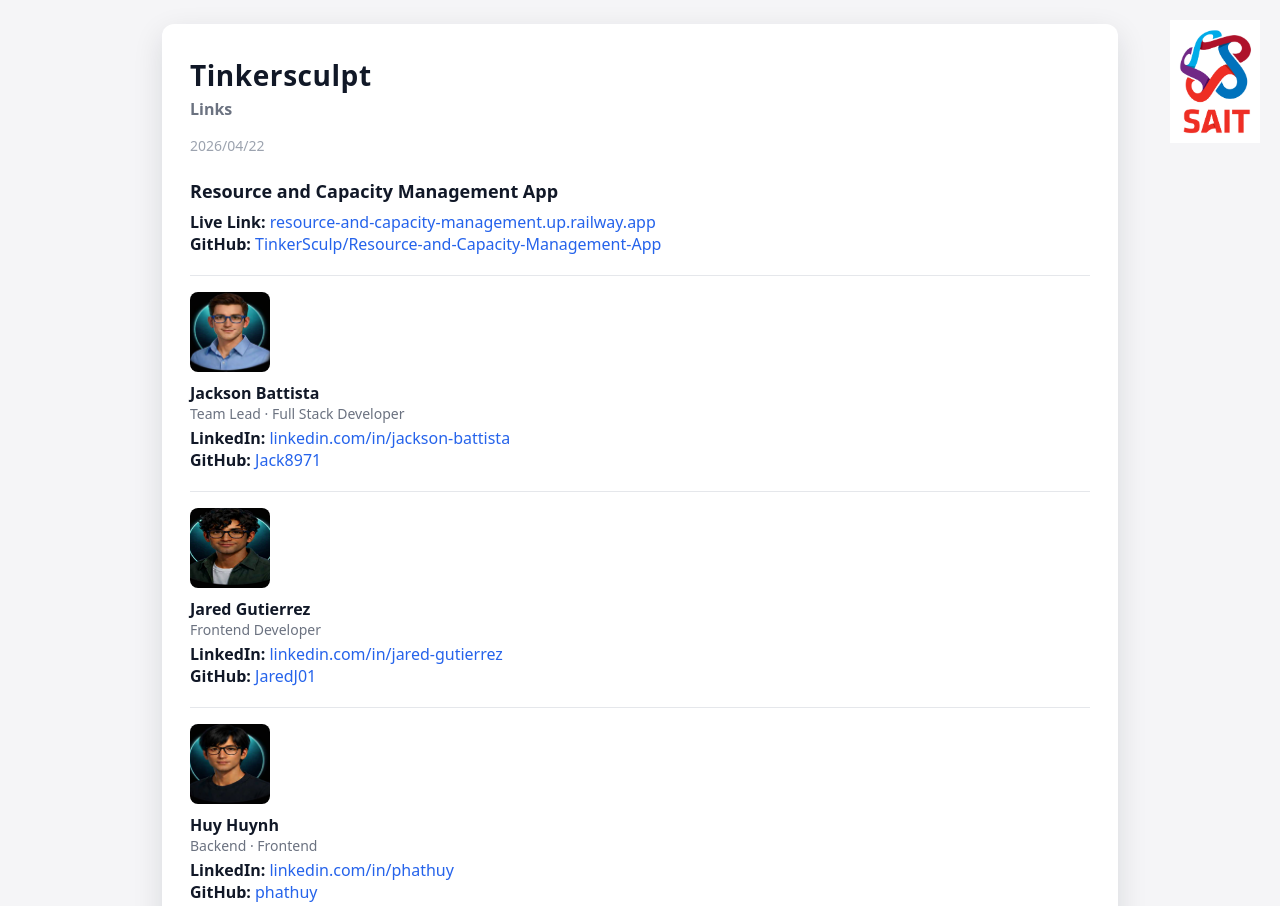
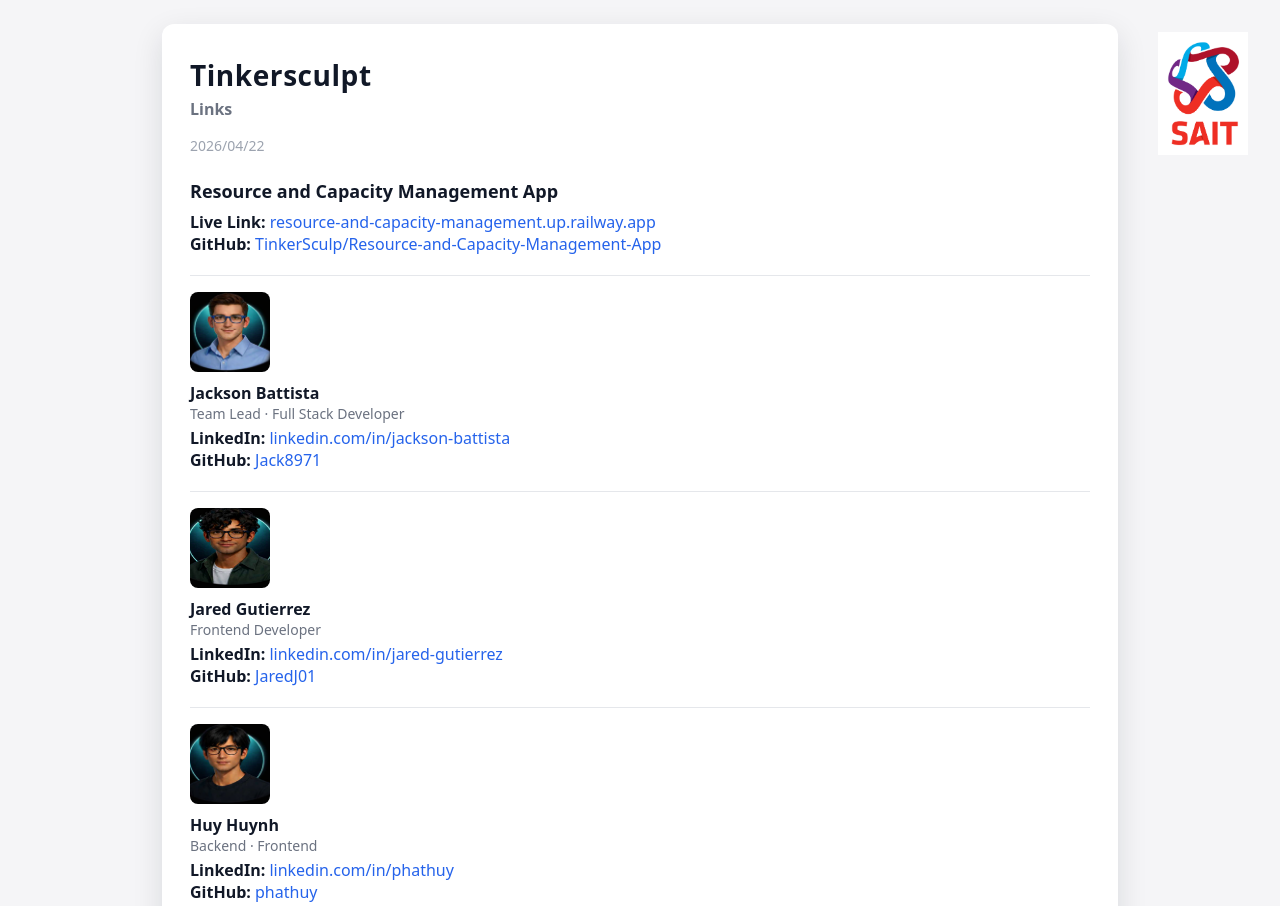
Before and after one commit to Jack8971/CapstoneQR, a website: page index.html in a window 1280 px wide. Shown: the top 906 px of the page. Drawn offline with Linux system fonts and the light colour scheme.

Commit message:
Add SAIT logo inside card

```diff
--- a/index.html
+++ b/index.html
@@ -89,12 +89,13 @@
 </head>
 
 <body>
-  <!-- SAIT Logo (Top Right) -->
+
+  <main class="page">
+    <!-- SAIT Logo inside the card (top-right) -->
 <div style="
   position: absolute;
-  top: 20px;
-  right: 20px;
-  z-index: 999;
+  top: 32px;
+  right: 32px;
 ">
   <img
     src="sait_icon_wordmark_vert_colour.png"
@@ -103,7 +104,6 @@
   >
 </div>
 
-  <main class="page">
     <h1>Tinkersculpt</h1>
     <div class="subtitle">Links</div>
     <div class="date">2026/04/22</div>
```
